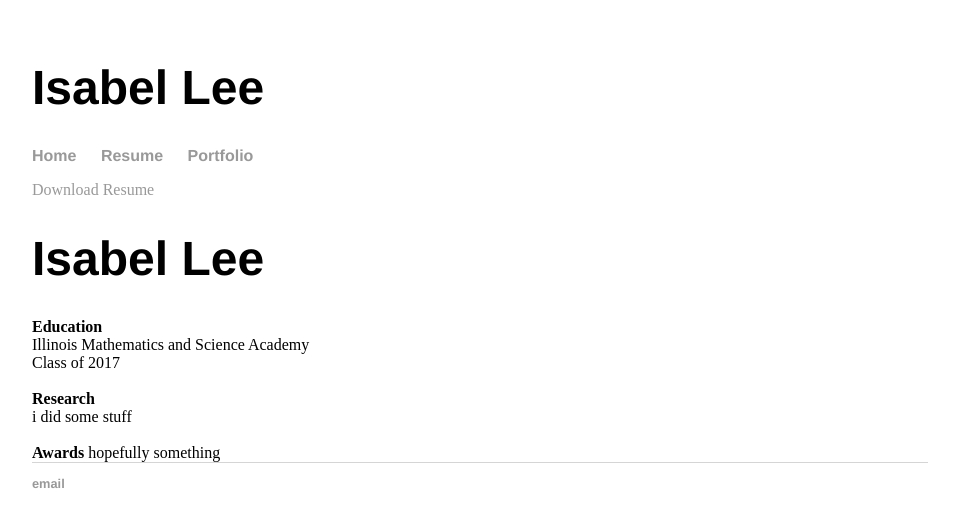
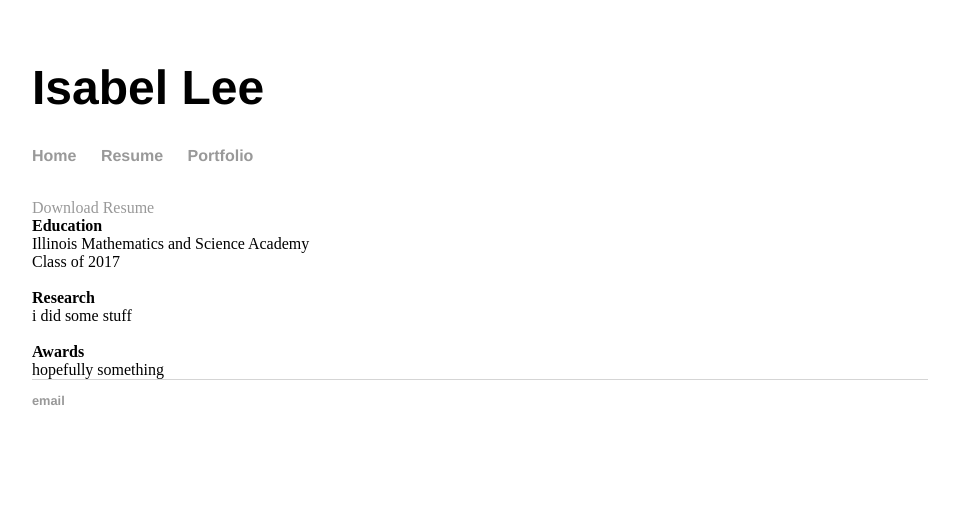
Before and after one commit to isabelringing1/old_website, a Jekyll site: the page built from resume/index.html, in a window 1280 px wide. Shown: the top 527 px of the page, without its empty margins (160-1119 px from the left). Built offline with Jekyll 4.4.1, drawn with Linux system fonts in a browser that asks for light colours.

Commit message:
Update index.html

```diff
--- a/resume/index.html
+++ b/resume/index.html
@@ -3,9 +3,9 @@ layout: default
 ---
 
 	<div class="cv">
-		<a href="#" class="download" title="Download Resume as PDF">Download Resume</a>
-					<h1>Isabel Lee</h1>
+		<br><a href="#" class="download" title="Download Resume as PDF">Download Resume</a>
 
+					<br>
 					<strong>Education</strong><br>
 					Illinois Mathematics and Science Academy<br>
 					Class of 2017<br><br>
@@ -14,7 +14,7 @@ layout: default
 					<strong>Research</strong><br>
 					i did some stuff <br><br>
 
-					<strong>Awards</strong>
+					<strong>Awards</strong><br>
 					hopefully something
 
 
```
